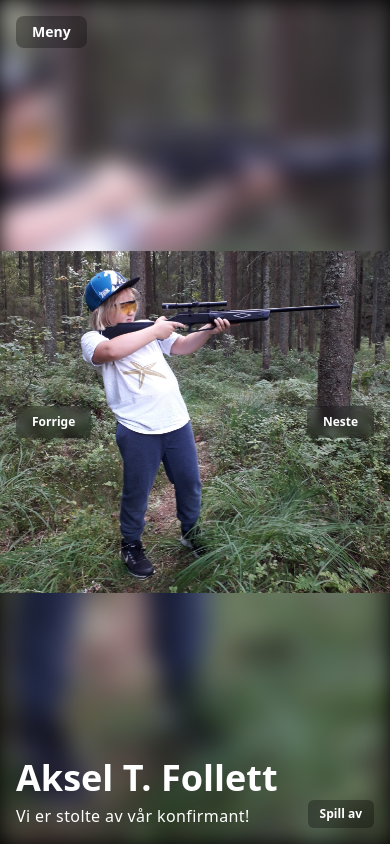
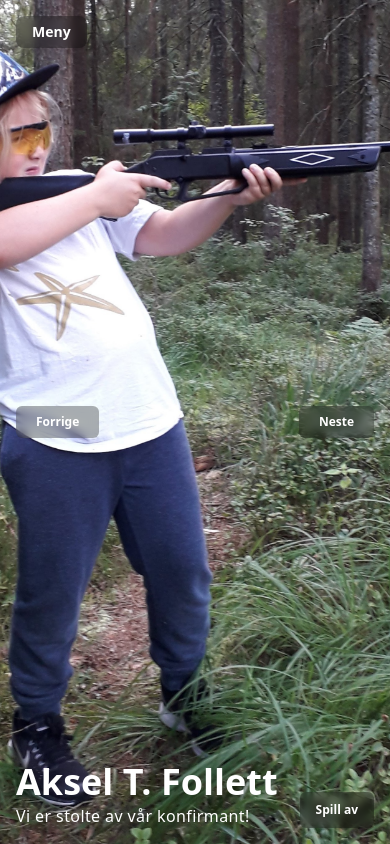
Before and after one commit to tobholg/aksel-confirmation, a Nuxt app: page /aksel in a window 390 px wide. Built offline with nearby package versions, Linux system fonts and the light colour scheme.

Commit message:
Total change of mobile approach.

```diff
--- a/pages/aksel.vue
+++ b/pages/aksel.vue
@@ -1,61 +1,38 @@
 <template>
   <!-- full-screen slideshow -->
-  <div class="relative h-screen w-screen overflow-hidden bg-black">
-
-    <!-- unified crossfade of blurred background + main image -->
-    <transition-group
-      name="xfade"
-      tag="div"
-      class="absolute inset-0 w-full h-full z-10"
-      @leave="onMainLeave"
-    >
-      <div
-        v-for="slide in slides"
-        :key="slide.id"
-        class="absolute inset-0 w-full h-full"
-      >
-        <!-- blurred background (phone only) -->
-        <img
-          class="absolute inset-0 w-full h-full object-cover blur-md image-accel md:hidden"
-          :src="slide.src"
-          alt="Slideshow blurred background"
-        />
-        <!-- main slideshow image -->
-        <img
-          class="absolute inset-0 w-full h-full object-contain md:object-cover md:object-center select-none image-accel"
-          :src="slide.src"
-          alt="Slideshow image"
-        />
-      </div>
-    </transition-group>
+  <div class="relative h-screen w-screen overflow-hidden">
+    <transition name="xfade">
+      <img
+        ref="imgRef"
+        :key="currentSrc"
+        :src="currentSrc"
+        :style="{ objectPosition: objectPosition }"
+        class="absolute inset-0 w-full h-full object-cover select-none"
+        alt="Slideshow image"
+        @load="calculateOverflow"
+        @touchstart="onTouchStart"
+        @touchmove="onTouchMove"
+        @touchend="onTouchEnd"
+      />
+    </transition>
 
     <!-- headline & sub-text -->
-    <div class="pointer-events-none fixed bottom-4 left-4 lg:bottom-8 lg:left-8 z-20 text-white">
+    <div class="pointer-events-none fixed bottom-4 md:bottom-8 left-4 md:left-8 z-10 text-white">
       <h1 class="font-semibold text-4xl md:text-7xl leading-none">
         {{ label }}
       </h1>
-      <p class="mt-2 sm:mt-4 tracking-wide text-base md:text-2xl font-medium">
+      <p class="mt-1 md:mt-4 tracking-wide text-base md:text-2xl font-medium">
         {{ subtext }}
       </p>
     </div>
 
     <!-- navigation buttons -->
+    <button class="nav-btn nav-prev text-xs md:text-base backdrop-blur-sm" @click="prev">Forrige</button>
+    <button class="nav-btn nav-next text-xs md:text-base backdrop-blur-sm" @click="next">Neste</button>
+
+    <!-- autoplay toggle (top-right) -->
     <button
-      class="nav-btn nav-prev text-xs sm:text-base backdrop-blur-sm"
-      @click="prev"
-    >
-      Forrige
-    </button>
-    <button
-      class="nav-btn nav-next text-xs sm:text-base backdrop-blur-sm"
-      @click="next"
-    >
-      Neste
-    </button>
-
-    <!-- autoplay toggle (bottom-right) -->
-    <button
-      class="nav-play text-xs sm:text-base backdrop-blur-sm"
+      class="nav-play text-xs font-semibold md:text-base backdrop-blur-sm"
       :class="autoplay ? 'bg-green-700' : ''"
       @click="togglePlay"
     >
@@ -65,181 +42,206 @@
 </template>
 
 <script setup lang="ts">
-import { ref, watch, onUnmounted } from 'vue'
+import { ref, computed, watch, onMounted, onUnmounted } from 'vue'
 
-/** Static label and subtext: */
-const label = 'Aksel T. Follett'
+/* --- static copy ------------------ */
+const label   = 'Aksel T. Follett'
 const subtext = 'Vi er stolte av vår konfirmant!'
 
-/** We have 40 images: /aksel/aksel_1.jpg … /aksel/aksel_40.jpg  */
-const COUNT = 40
+/* --- slideshow state --------------- */
+const COUNT  = 40          // aksel_1.jpg … aksel_40.jpg
+const imgIdx = ref(0)
+const currentSrc = computed(() => `/aksel/aksel_${imgIdx.value + 1}.jpg`)
 
-/** Each slide is an object: { id: number, src: string } */
-interface Slide {
-  id: number
-  src: string
-}
+/* --- image ref and overflow -------- */
+const imgRef = ref<HTMLImageElement | null>(null)
+const overflowW = ref(0)
+const overflowH = ref(0)
+const objectPosition = ref('50% 50%')
 
-const slides = ref<Slide[]>([])
-
-/** We'll store our current index in `imgIdx`. */
-let imgIdx = 0
-let slideIdCounter = 1
-
-/** Build the image path for a given index: */
-function buildSrc(index: number) {
-  return `/aksel/aksel_${index + 1}.jpg`
-}
-
-/** Preload an image before showing it. */
-function preloadImage(src: string): Promise<void> {
-  return new Promise((resolve, reject) => {
-    const i = new Image()
-    i.onload = () => resolve()
-    i.onerror = reject
-    i.src = src
-  })
-}
-
-/** Add a new slide (for crossfade). Remove the old slide on transition end. */
-async function showSlide(index: number) {
-  const src = buildSrc(index)
-  try {
-    await preloadImage(src)
-    slides.value.push({
-      id: ++slideIdCounter,
-      src,
-    })
-  } catch (err) {
-    console.error('Failed to load image:', err)
+function calculateOverflow() {
+  if (imgRef.value) {
+    const iw = imgRef.value.naturalWidth
+    const ih = imgRef.value.naturalHeight
+    const cw = window.innerWidth
+    const ch = window.innerHeight
+    const aspectContainer = cw / ch
+    const aspectImage = iw / ih
+    let sw, sh
+    if (aspectImage > aspectContainer) {
+      // Image is wider, scale to fit height
+      sh = ch
+      sw = iw * (ch / ih)
+      overflowW.value = sw - cw
+      overflowH.value = 0
+    } else {
+      // Image is taller or equal, scale to fit width
+      sw = cw
+      sh = ih * (cw / iw)
+      overflowW.value = 0
+      overflowH.value = sh - ch
+    }
   }
 }
 
-/** Called for each leaving element in our transition-group. */
-function onMainLeave(el: Element) {
-  if (slides.value.length > 1) {
-    slides.value.shift()
+/* --- handle screen resize ---------- */
+onMounted(() => {
+  window.addEventListener('resize', calculateOverflow)
+})
+
+onUnmounted(() => {
+  window.removeEventListener('resize', calculateOverflow)
+})
+
+/* --- drag state -------------------- */
+const isDragging = ref(false)
+const startX = ref(0)
+const startY = ref(0)
+const initialOffsetX = ref(0)
+const initialOffsetY = ref(0)
+
+function onTouchStart(event: TouchEvent) {
+  if (event.touches.length === 1) {
+    isDragging.value = true
+    startX.value = event.touches[0].clientX
+    startY.value = event.touches[0].clientY
+    const [px, py] = objectPosition.value.split(' ').map(p => parseFloat(p))
+    initialOffsetX.value = (px / 100) * overflowW.value
+    initialOffsetY.value = (py / 100) * overflowH.value
   }
 }
 
-/** Initialize by showing the first image. */
-showSlide(imgIdx)
+function onTouchMove(event: TouchEvent) {
+  if (isDragging.value && event.touches.length === 1) {
+    const currentX = event.touches[0].clientX
+    const currentY = event.touches[0].clientY
+    const dx = currentX - startX.value
+    const dy = currentY - startY.value
 
-/** Next & Prev */
-async function next() {
-  imgIdx = (imgIdx + 1) % COUNT
-  await showSlide(imgIdx)
-}
-async function prev() {
-  imgIdx = (imgIdx - 1 + COUNT) % COUNT
-  await showSlide(imgIdx)
+    // Calculate new offsets
+    let newOffsetX = initialOffsetX.value - dx
+    let newOffsetY = initialOffsetY.value - dy
+
+    // Clamp offsets
+    newOffsetX = Math.max(0, Math.min(newOffsetX, overflowW.value))
+    newOffsetY = Math.max(0, Math.min(newOffsetY, overflowH.value))
+
+    // Calculate new percentages
+    const newPx = overflowW.value > 0 ? (newOffsetX / overflowW.value) * 100 : 50
+    const newPy = overflowH.value > 0 ? (newOffsetY / overflowH.value) * 100 : 50
+
+    objectPosition.value = `${newPx}% ${newPy}%`
+  }
 }
 
-/** Autoplay */
+function onTouchEnd() {
+  isDragging.value = false
+}
+
+/* --- navigation -------------------- */
+function next() {
+  imgIdx.value = (imgIdx.value + 1) % COUNT
+}
+
+function prev() {
+  imgIdx.value = (imgIdx.value - 1 + COUNT) % COUNT
+}
+
+/* --- autoplay ---------------------- */
 const autoplay = ref(false)
 let timer: number | null = null
 
 function startTimer() {
-  timer = window.setInterval(next, 5000)
+  timer = window.setInterval(next, 5000)   // 5-second delay
 }
+
 function stopTimer() {
   if (timer !== null) {
     clearInterval(timer)
     timer = null
   }
 }
+
 function togglePlay() {
   autoplay.value = !autoplay.value
 }
 
-watch(autoplay, (playing) => {
+watch(autoplay, playing => {
   playing ? startTimer() : stopTimer()
 })
 
 onUnmounted(stopTimer)
+
+watch(currentSrc, () => {
+  objectPosition.value = '50% 50%'
+})
 </script>
 
-<style scoped>
-/* hardware-acceleration helper for images */
-.image-accel {
-  will-change: opacity, transform;
-  backface-visibility: hidden;
-  transform: translateZ(0);
-}
-
-/* single crossfade transition for both blurred bg + main image,
-   but with no animated blur—only opacity */
+<style>
+/* cross-fade (same as toppturer.vue) */
 .xfade-enter-active,
 .xfade-leave-active {
-  transition: opacity 1.5s ease;
-  position: absolute;
+  transition: opacity 1.5s ease, filter 1.5s ease;
 }
 .xfade-enter-from,
 .xfade-leave-to {
   opacity: 0;
+  filter: blur(10px);
 }
 .xfade-enter-to,
 .xfade-leave-from {
   opacity: 1;
+  filter: blur(0);
 }
 
-/* navigation buttons ------------------------------------------------------ */
+/* navigation buttons */
 .nav-btn {
   position: fixed;
-  z-index: 30;
-  padding: 0.5rem 1rem;
+  z-index: 20;
+  padding: 0.5rem 1.25rem;
   font-weight: 600;
   color: #fff;
-  background: rgba(0, 0, 0, 0.3);
+  background: rgba(0,0,0,.30);
   border-radius: 0.375rem;
-  transition: background 0.15s ease;
+  transition: background .15s ease;
   -webkit-tap-highlight-color: transparent;
 }
-.nav-btn:hover {
-  background: rgba(0, 0, 0, 0.5);
-}
+
+/* prev / next (vertically centred) */
 .nav-prev,
 .nav-next {
   top: 50%;
   transform: translateY(-50%);
 }
-.nav-prev {
-  left: 1rem;
-}
-.nav-next {
-  right: 1rem;
-}
-@media (min-width: 768px) {
-  .nav-prev {
-    left: 2rem;
-  }
-  .nav-next {
-    right: 2rem;
-  }
-}
+.nav-prev { left: 1rem; }
+.nav-next { right: 1rem; }
 
-/* autoplay toggle (bottom-right) ------------------------------------------ */
+/* autoplay toggle (bottom-right) */
 .nav-play {
   position: fixed !important;
   bottom: 1rem;
   right: 1rem;
-  padding: 0.5rem 0.75rem;
-  font-weight: 600;
+  /* basic button look */
+  padding: 0.75rem 1rem;
   line-height: 1;
   color: #fff;
-  background: rgba(0, 0, 0, 0.3);
+  background: rgba(0,0,0,.30);
   border-radius: 0.375rem;
   backdrop-filter: blur(4px);
   white-space: nowrap;
   display: inline-block;
-  transition: background 0.15s ease;
-  z-index: 40;
-  pointer-events: auto;
+  height: auto;
+  width: auto;
+  transition: background .15s ease;
 }
 .nav-play:hover {
-  background: rgba(0, 0, 0, 0.5);
+  background: rgba(0,0,0,.50);
 }
-.bg-green-700 {
-  background-color: #15803d !important;
+
+.nav-btn:hover { background: rgba(0,0,0,.50); }
+
+@media (min-width: 768px) {
+  .nav-prev { left: 2rem; }
+  .nav-next { right: 2rem; }
 }
 </style>
--- a/pages/index.vue
+++ b/pages/index.vue
@@ -16,7 +16,7 @@
         <h1 class="font-semibold text-5xl md:text-7xl leading-none">
           Aksel&nbsp;T. <br>Follett
         </h1>
-        <p class="mt-4 tracking-wide text-lg md:text-2xl font-medium">
+        <p class="mt-2 md:mt-4 tracking-wide text-lg md:text-2xl font-medium">
           26.&nbsp;April&nbsp;2025
         </p>
       </div>
@@ -50,7 +50,7 @@
   onBeforeUnmount(() => clearInterval(timer))
   </script>
 
-  <style>
+  <style scoped>
   /* cross‑fade with a subtle blur ------------------------------------------- */
   .xfade-enter-active,
   .xfade-leave-active {
--- a/pages/toppturer.vue
+++ b/pages/toppturer.vue
@@ -1,66 +1,39 @@
 <template>
   <!-- full-screen slideshow -->
-  <div class="relative h-screen w-screen overflow-hidden bg-black">
-    <!-- Single transition container with both images -->
-    <transition name="xfade" mode="in-out">
-      <div
-        v-if="displayedSrc"
-        :key="displayedSrc"
-        class="absolute inset-0 w-full h-full z-10"
-      >
-        <!-- background (phone only) WITH blur -->
-        <img
-          class="absolute inset-0 w-full h-full object-cover md:hidden select-none image-accel blur-md"
-          :src="displayedSrc"
-          alt="Slideshow background"
-        />
-
-        <!-- main slideshow image (always present) -->
-        <img
-          class="absolute inset-0 w-full h-full object-contain md:object-cover md:object-center select-none image-accel"
-          :src="displayedSrc"
-          alt="Slideshow image"
-        />
-      </div>
+  <div class="relative h-screen w-screen overflow-hidden">
+    <transition name="xfade">
+      <img
+        ref="imgRef"
+        :key="currentSrc"
+        :src="currentSrc"
+        :style="{ objectPosition: objectPosition }"
+        class="absolute inset-0 w-full h-full object-cover select-none"
+        alt="Slideshow image"
+        @load="calculateOverflow"
+        @touchstart="onTouchStart"
+        @touchmove="onTouchMove"
+        @touchend="onTouchEnd"
+      />
     </transition>
 
     <!-- headline & sub-text -->
-    <div class="pointer-events-none fixed bottom-4 left-4 lg:bottom-8 lg:left-8 z-10 text-white">
+    <div class="pointer-events-none fixed bottom-4 md:bottom-8 left-4 md:left-8 z-10 text-white">
       <h1 class="font-semibold text-4xl md:text-7xl leading-none">
-        {{ displayedCategory.label }}
+        {{ currentCategory.label }}
       </h1>
-      <p class="mt-2 sm:mt-4 tracking-wide text-base md:text-2xl font-medium">
-        {{ displayedCategory.subtext }}
+      <p class="mt-1 md:mt-4 tracking-wide text-base md:text-2xl font-medium">
+        {{ currentCategory.subtext }}
       </p>
     </div>
 
     <!-- navigation buttons -->
-    <button
-      class="nav-btn nav-prev text-xs sm:text-base backdrop-blur-sm"
-      @click="prev"
-    >
-      Forrige
-    </button>
-    <button
-      class="nav-btn nav-next text-xs sm:text-base backdrop-blur-sm"
-      @click="next"
-    >
-      Neste
-    </button>
-
-    <!-- autoplay toggle (bottom-right) -->
-    <button
-      class="nav-play text-xs sm:text-base backdrop-blur-sm"
-      :class="autoplay ? 'bg-green-700' : ''"
-      @click="togglePlay"
-    >
-      {{ autoplay ? 'Stopp' : 'Spill av' }}
-    </button>
+    <button class="nav-btn nav-prev text-xs md:text-base backdrop-blur-sm" @click="prev">Forrige</button>
+    <button class="nav-btn nav-next text-xs md:text-base backdrop-blur-sm" @click="next">Neste</button>
   </div>
 </template>
 
 <script setup lang="ts">
-import { ref, watch, onUnmounted } from 'vue'
+import { ref, computed, watch, onMounted, onUnmounted } from 'vue'
 
 interface Category {
   slug: string
@@ -70,194 +43,183 @@ interface Category {
 }
 
 const categories: Category[] = [
-  { slug: 'autumn',  label: 'Høst',    count: 3,  subtext: 'Eventyret starter.' },
-  { slug: 'winter',  label: 'Vinter',  count: 5,  subtext: 'Korte dager, lange turer.' },
-  { slug: 'spring',  label: 'Vår',     count: 11, subtext: 'Naturen våkner.' },
-  { slug: 'highest', label: 'Høyest',  count: 1,  subtext: 'Det aller høyeste punktet.' },
-  { slug: 'lowest',  label: 'Lavest',  count: 1,  subtext: 'Og ned igjen.' },
-  { slug: 'map',     label: 'Oversikt',count: 1,  subtext: '19 topper.' },
+  { slug: 'autumn',  label: 'Høst',   count: 3,  subtext: 'Eventyret starter.' },
+  { slug: 'winter',  label: 'Vinter', count: 5,  subtext: 'Korte dager, lange turer.' },
+  { slug: 'spring',  label: 'Vår',    count: 11, subtext: 'Naturen våkner.' },
+  { slug: 'highest', label: 'Høyest', count: 1,  subtext: 'Det aller høyeste punktet.' },
+  { slug: 'lowest',  label: 'Lavest', count: 1,  subtext: 'Og ned igjen.' },
+  { slug: 'map',     label: 'Oversikt',   count: 1,  subtext: '19 topper.' }
 ]
 
+/* --- slideshow state */
 const catIdx = ref(0)
 const imgIdx = ref(0)
 
-const displayedSrc = ref<string | null>(null)
-const displayedCategory = ref<Category>(categories[0])
+const currentCategory = computed(() => categories[catIdx.value])
+const currentSrc = computed(
+  () => `/${currentCategory.value.slug}/${currentCategory.value.slug}_${imgIdx.value + 1}.jpg`
+)
 
-function getSrcFor(catIndex: number, imageIndex: number) {
-  const c = categories[catIndex]
-  return `/${c.slug}/${c.slug}_${imageIndex + 1}.jpg`
-}
+/* --- per-image object-position */
+const topAligned = new Set(['lowest_1', 'spring_9', 'spring_12'])
 
-function preloadImage(src: string) {
-  return new Promise<void>((resolve, reject) => {
-    const image = new Image()
-    image.onload = () => resolve()
-    image.onerror = reject
-    image.src = src
-  })
-}
+const defaultObjectPosition = computed(() => {
+  const key = `${currentCategory.value.slug}_${imgIdx.value + 1}`
+  return topAligned.has(key) ? '50% 0%' : '50% 50%'
+})
 
-// Initial image & category
-;(async () => {
-  const startSrc = getSrcFor(catIdx.value, imgIdx.value)
-  try {
-    await preloadImage(startSrc)
-  } catch (e) {
-    console.error('Failed to load initial image:', e)
-  }
-  displayedSrc.value = startSrc
-  displayedCategory.value = categories[catIdx.value]
-})()
+const objectPosition = ref(defaultObjectPosition.value)
 
-async function next() {
-  const c = categories[catIdx.value]
-  let nextCatIndex = catIdx.value
-  let nextImgIndex = imgIdx.value + 1
+watch(currentSrc, () => {
+  objectPosition.value = defaultObjectPosition.value
+})
 
-  if (nextImgIndex >= c.count) {
-    nextCatIndex = (catIdx.value + 1) % categories.length
-    nextImgIndex = 0
-  }
-  const newSrc = getSrcFor(nextCatIndex, nextImgIndex)
+/* --- image ref and overflow */
+const imgRef = ref<HTMLImageElement | null>(null)
+const overflowW = ref(0)
+const overflowH = ref(0)
 
-  try {
-    await preloadImage(newSrc)
-    catIdx.value = nextCatIndex
-    imgIdx.value = nextImgIndex
-    displayedSrc.value = newSrc
-    displayedCategory.value = categories[nextCatIndex]
-  } catch (e) {
-    console.error('Failed to load next image:', e)
+function calculateOverflow() {
+  if (imgRef.value) {
+    const iw = imgRef.value.naturalWidth
+    const ih = imgRef.value.naturalHeight
+    const cw = window.innerWidth
+    const ch = window.innerHeight
+    const aspectContainer = cw / ch
+    const aspectImage = iw / ih
+    let sw, sh
+    if (aspectImage > aspectContainer) {
+      // Image is wider, scale to fit height
+      sh = ch
+      sw = iw * (ch / ih)
+      overflowW.value = sw - cw
+      overflowH.value = 0
+    } else {
+      // Image is taller or equal, scale to fit width
+      sw = cw
+      sh = ih * (cw / iw)
+      overflowW.value = 0
+      overflowH.value = sh - ch
+    }
   }
 }
 
-async function prev() {
-  let newCatIndex = catIdx.value
-  let newImgIndex = imgIdx.value - 1
+/* --- handle screen resize */
+function onResize() {
+  calculateOverflow()
+}
 
-  if (newImgIndex < 0) {
-    newCatIndex = (catIdx.value - 1 + categories.length) % categories.length
-    newImgIndex = categories[newCatIndex].count - 1
-  }
-  const newSrc = getSrcFor(newCatIndex, newImgIndex)
+onMounted(() => {
+  window.addEventListener('resize', onResize)
+})
 
-  try {
-    await preloadImage(newSrc)
-    catIdx.value = newCatIndex
-    imgIdx.value = newImgIndex
-    displayedSrc.value = newSrc
-    displayedCategory.value = categories[newCatIndex]
-  } catch (e) {
-    console.error('Failed to load prev image:', e)
+onUnmounted(() => {
+  window.removeEventListener('resize', onResize)
+})
+
+/* --- drag state */
+const isDragging = ref(false)
+const startX = ref(0)
+const startY = ref(0)
+const initialOffsetX = ref(0)
+const initialOffsetY = ref(0)
+
+function onTouchStart(event: TouchEvent) {
+  if (event.touches.length === 1) {
+    isDragging.value = true
+    startX.value = event.touches[0].clientX
+    startY.value = event.touches[0].clientY
+    const [px, py] = objectPosition.value.split(' ').map(p => parseFloat(p))
+    initialOffsetX.value = (px / 100) * overflowW.value
+    initialOffsetY.value = (py / 100) * overflowH.value
   }
 }
 
-// autoplay
-const autoplay = ref(false)
-let timer: number | null = null
+function onTouchMove(event: TouchEvent) {
+  if (isDragging.value && event.touches.length === 1) {
+    const currentX = event.touches[0].clientX
+    const currentY = event.touches[0].clientY
+    const dx = currentX - startX.value
+    const dy = currentY - startY.value
 
-function startTimer() {
-  timer = window.setInterval(next, 5000)
-}
-function stopTimer() {
-  if (timer !== null) {
-    clearInterval(timer)
-    timer = null
+    // Calculate new offsets (image moves with finger, so offset decreases when dragging right/down)
+    let newOffsetX = initialOffsetX.value - dx
+    let newOffsetY = initialOffsetY.value - dy
+
+    // Clamp offsets to prevent moving beyond image bounds
+    newOffsetX = Math.max(0, Math.min(newOffsetX, overflowW.value))
+    newOffsetY = Math.max(0, Math.min(newOffsetY, overflowH.value))
+
+    // Calculate new percentages, keep at 50% if no overflow
+    const newPx = overflowW.value > 0 ? (newOffsetX / overflowW.value) * 100 : parseFloat(objectPosition.value.split(' ')[0])
+    const newPy = overflowH.value > 0 ? (newOffsetY / overflowH.value) * 100 : parseFloat(objectPosition.value.split(' ')[1])
+
+    objectPosition.value = `${newPx}% ${newPy}%`
   }
 }
-function togglePlay() {
-  autoplay.value = !autoplay.value
+
+function onTouchEnd() {
+  isDragging.value = false
 }
 
-watch(autoplay, (playing) => {
-  playing ? startTimer() : stopTimer()
-})
+/* --- navigation */
+function next() {
+  if (imgIdx.value + 1 < currentCategory.value.count) {
+    imgIdx.value++
+  } else {
+    catIdx.value = (catIdx.value + 1) % categories.length
+    imgIdx.value = 0
+  }
+}
 
-onUnmounted(stopTimer)
+function prev() {
+  if (imgIdx.value > 0) {
+    imgIdx.value--
+  } else {
+    catIdx.value = (catIdx.value - 1 + categories.length) % categories.length
+    imgIdx.value = categories[catIdx.value].count - 1
+  }
+}
 </script>
 
 <style scoped>
-.image-accel {
-  will-change: opacity, transform;
-  backface-visibility: hidden;
-  transform: translateZ(0);
-}
-
-/* simple fade transition for the combined container */
+/* cross-fade identical to index.vue */
 .xfade-enter-active,
 .xfade-leave-active {
-  transition: opacity 1.5s ease;
+  transition: opacity 1.5s ease, filter 1.5s ease;
 }
 .xfade-enter-from,
 .xfade-leave-to {
   opacity: 0;
+  filter: blur(10px);
 }
 .xfade-enter-to,
 .xfade-leave-from {
   opacity: 1;
+  filter: blur(0);
 }
 
-/* navigation buttons ------------------------------------------------------ */
+/* navigation buttons */
 .nav-btn {
   position: fixed;
+  top: 50%;
+  transform: translateY(-50%);
   z-index: 20;
   padding: 0.5rem 1rem;
   font-weight: 600;
   color: #fff;
-  background: rgba(0, 0, 0, 0.3);
+  background: rgba(0,0,0,.30);
   border-radius: 0.375rem;
-  transition: background 0.15s ease;
+  transition: background .15s ease;
   -webkit-tap-highlight-color: transparent;
 }
-.nav-btn:hover {
-  background: rgba(0, 0, 0, 0.5);
-}
+.nav-btn:hover { background: rgba(0,0,0,.50); }
 
-/* prev / next (vertically centered) */
-.nav-prev,
-.nav-next {
-  top: 50%;
-  transform: translateY(-50%);
-}
-.nav-prev {
-  left: 1rem;
-}
-.nav-next {
-  right: 1rem;
-}
+.nav-prev { left: 1rem; }
+.nav-next { right: 1rem; }
+
 @media (min-width: 768px) {
-  .nav-prev {
-    left: 2rem;
-  }
-  .nav-next {
-    right: 2rem;
-  }
-}
-
-/* autoplay toggle (bottom-right) ------------------------------------------ */
-.nav-play {
-  position: fixed !important;
-  bottom: 1rem;
-  right: 1rem;
-  padding: 0.75rem 1rem;
-  line-height: 1;
-  color: #fff;
-  background: rgba(0, 0, 0, 0.3);
-  border-radius: 0.375rem;
-  backdrop-filter: blur(4px);
-  white-space: nowrap;
-  display: inline-block;
-  height: auto;
-  width: auto;
-  transition: background 0.15s ease;
-  z-index: 30;
-  pointer-events: auto;
-}
-.nav-play:hover {
-  background: rgba(0, 0, 0, 0.5);
-}
-.bg-green-700 {
-  background-color: #15803d !important;
+  .nav-prev { left: 2rem; }
+  .nav-next { right: 2rem; }
 }
 </style>
```
